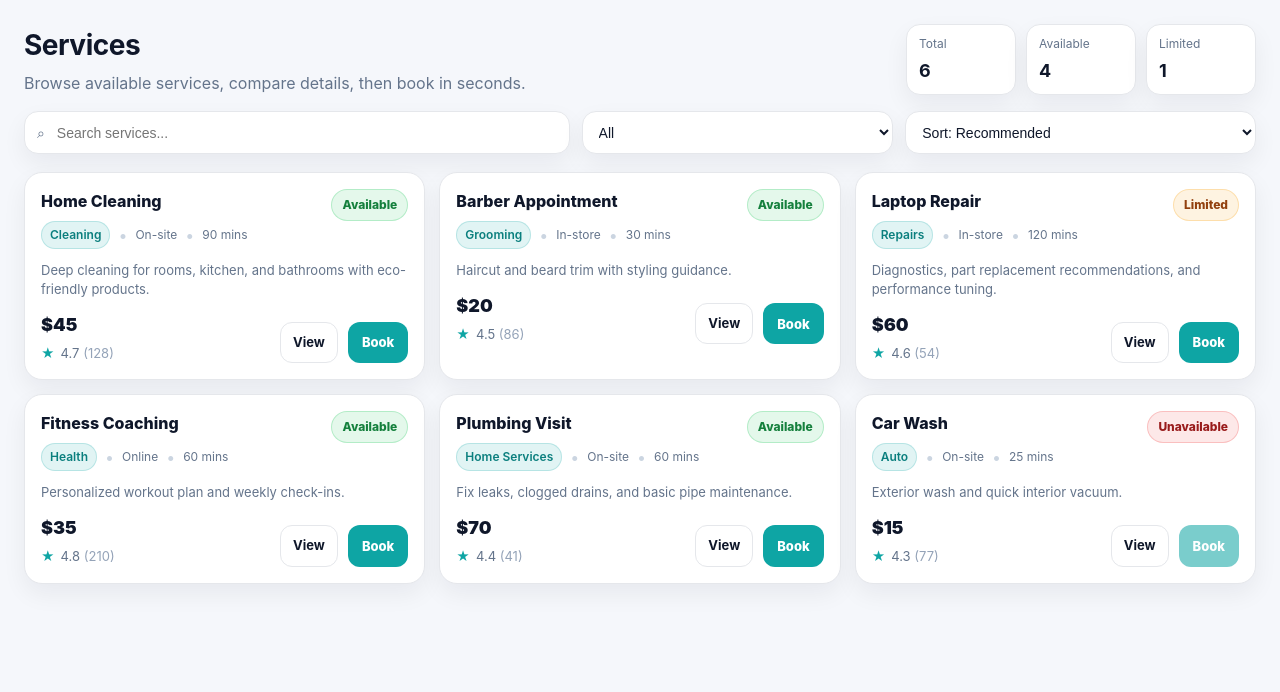
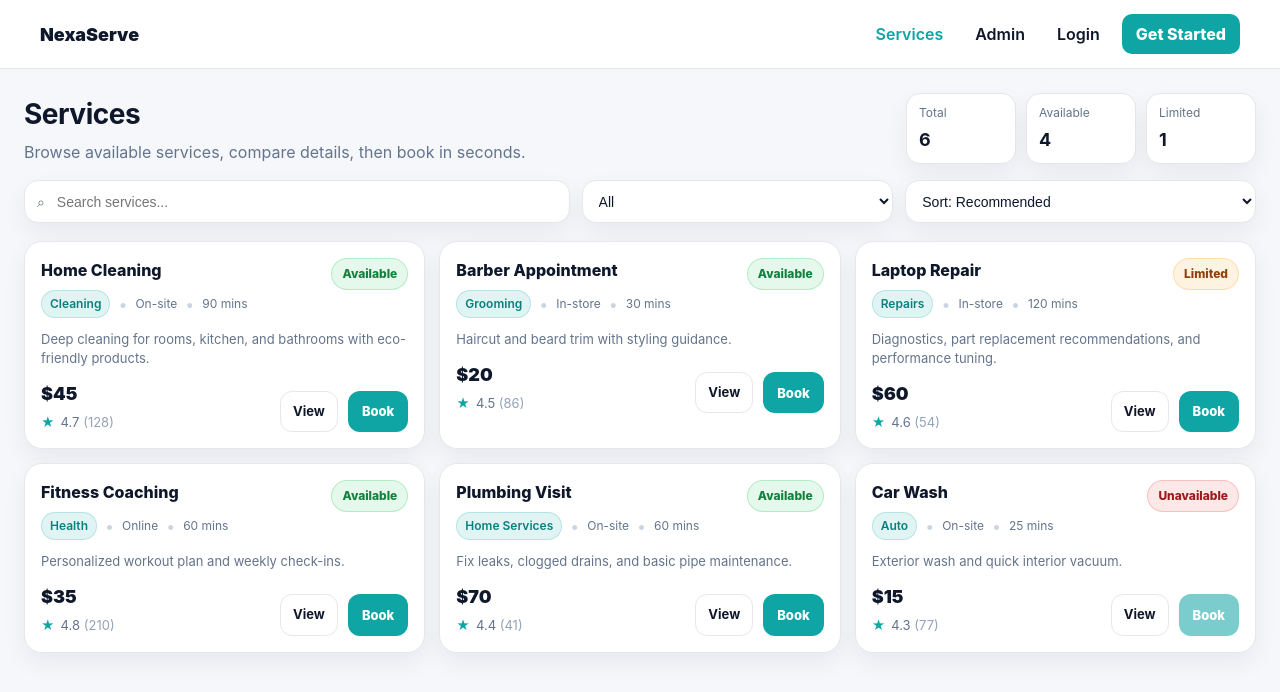
Before and after one commit to BethelHills/nexaserve-web-app, a React (Vite) app in the folder client/: page /services in a window 1280 px wide. Shown: the top 692 px of the page. Built offline with nearby package versions, Linux system fonts and the light colour scheme.

Commit message:
Wrap public pages with navbar

```diff
--- a/client/src/App.jsx
+++ b/client/src/App.jsx
@@ -1,4 +1,5 @@
 import { BrowserRouter, Navigate, Route, Routes } from "react-router-dom";
+import Navbar from "./components/layout/Navbar";
 import Services from "./pages/public/Services";
 import ServiceDetails from "./pages/public/ServiceDetails";
 import ManageServices from "./pages/admin/ManageServices";
@@ -6,12 +7,14 @@ import ManageServices from "./pages/admin/ManageServices";
 export default function App() {
   return (
     <BrowserRouter>
+      <Navbar />
+
       <Routes>
+        <Route path="/" element={<Navigate to="/services" />} />
         <Route path="/services" element={<Services />} />
         <Route path="/services/:id" element={<ServiceDetails />} />
 
         <Route path="/admin/services" element={<ManageServices />} />
-        <Route path="/" element={<Navigate to="/services" />} />
       </Routes>
     </BrowserRouter>
   );
```
